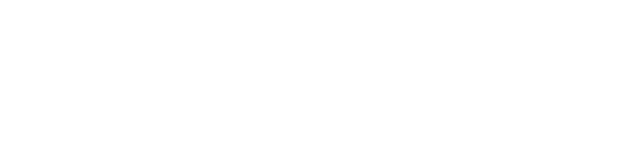
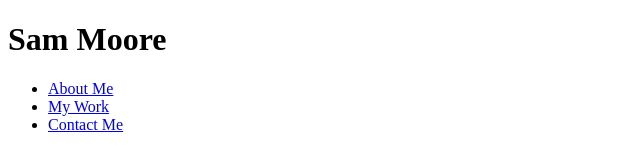
Before and after one commit to sammooreprogramming/Lovely-Portfolio, a plain HTML site: page index.html in a window 1280 px wide. Shown: the whole page, without its empty margins (0-640 px from the left). Drawn offline with Linux system fonts and the light colour scheme.

Commit message:
added header

```diff
--- a/index.html
+++ b/index.html
@@ -7,7 +7,25 @@
     <title>Sam Moore's Portfolio</title>
     <link rel="stylesheet" href="./assets/css/style.css"/>
 </head>
+
+
 <body>
+    <header>
+        <div><h1>Sam Moore</h1></div>
+        <nav>
+            <ul>
+                <li>
+                    <a href="#about-me">About Me</a>
+                </li>
+                <li>
+                    <a href="#my-work">My Work</a>
+                </li>
+                <li>
+                    <a href="#contact-me">Contact Me</a>
+                </li>
+            </ul>
+        </nav>
+    </header>
+</body>
 
-</body>
 </html>
```
